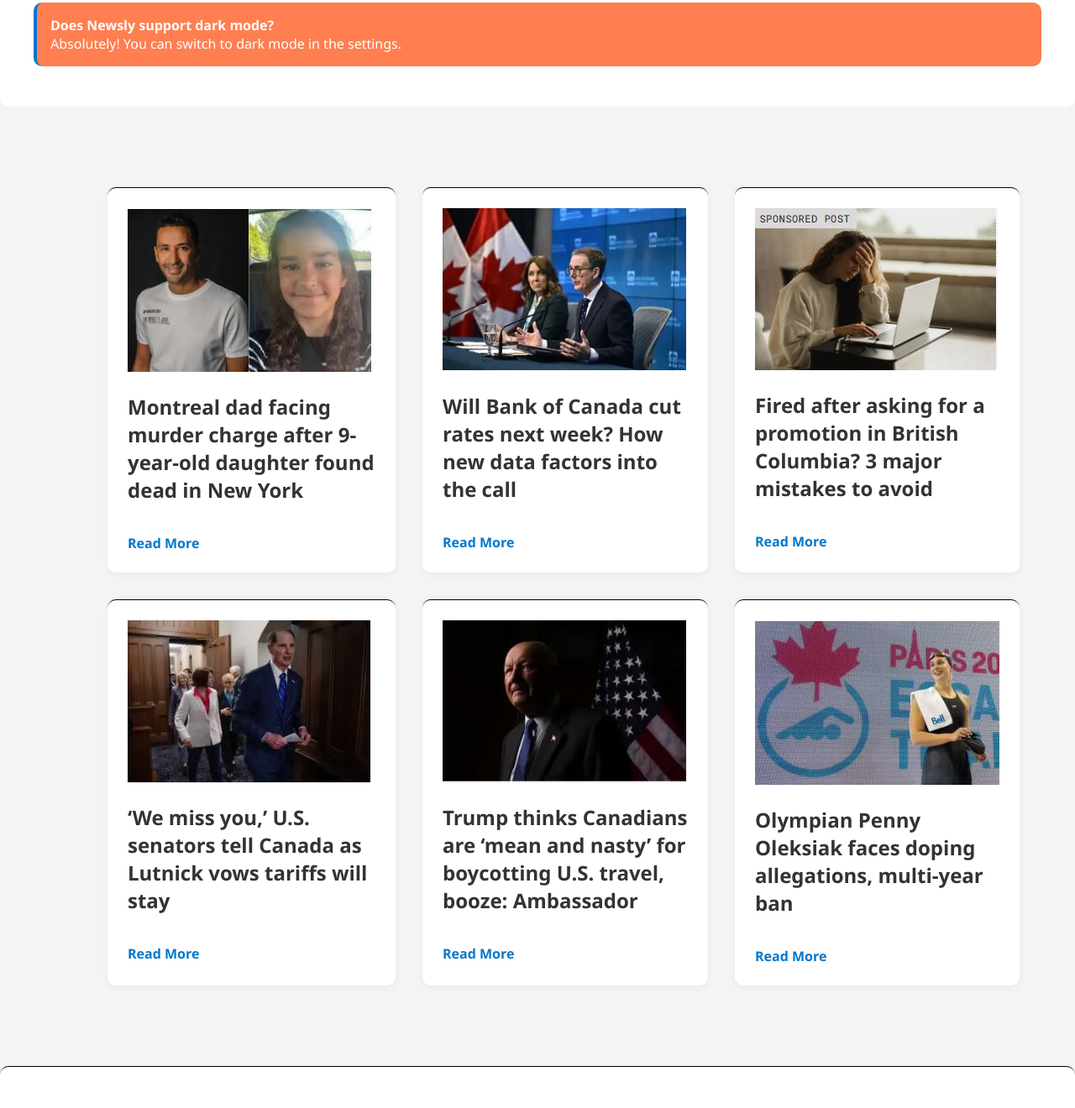
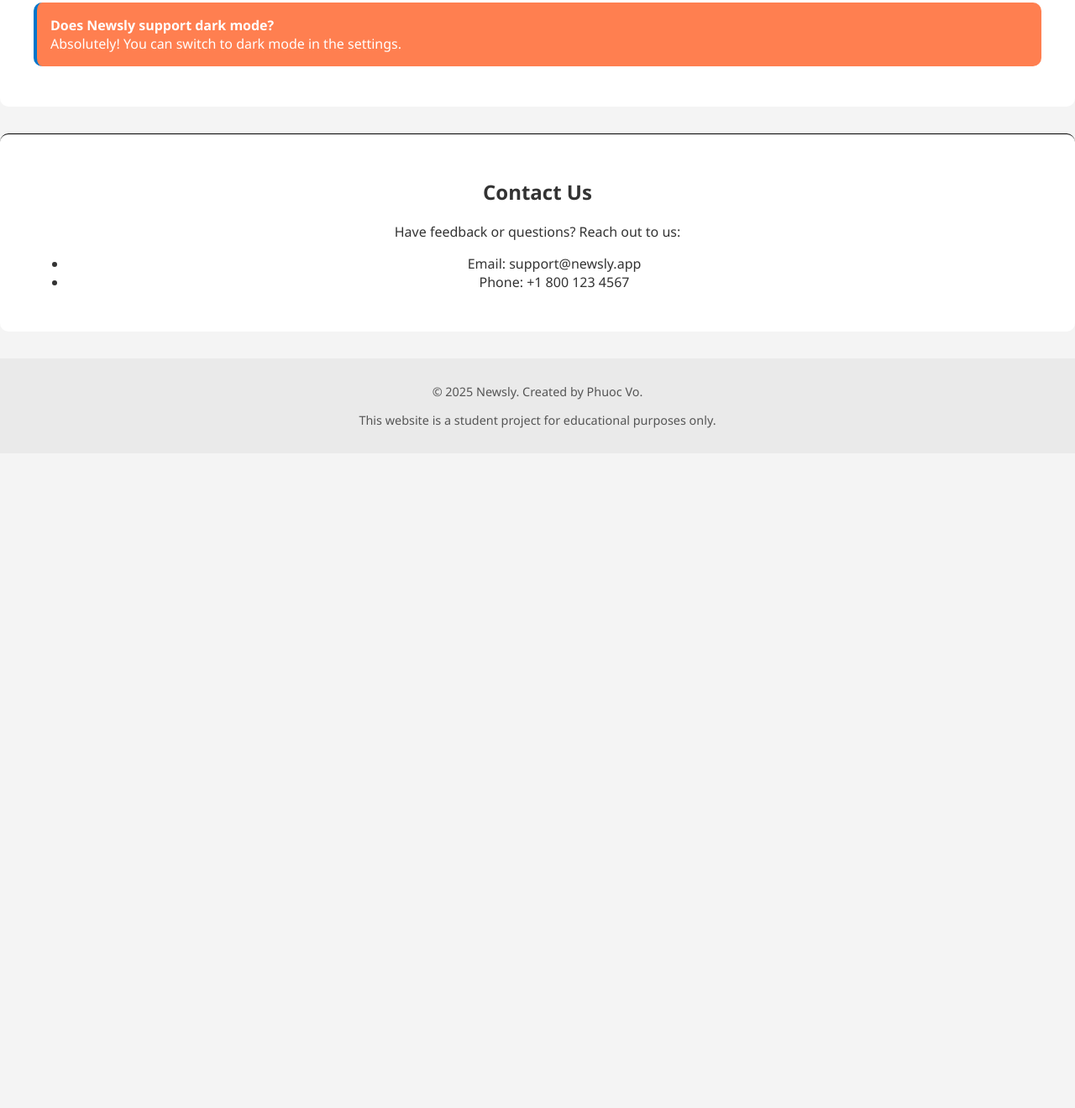
Before and after one commit to Bryan010205/Quiz-2-Web-Tech, a plain HTML site: page index.html in a window 1280 px wide. Shown: the part 1695-3015 px from the top of the page at 84% size. After the commit the page ends 2235 px from the top, so only its background shows below. Drawn offline with Linux system fonts and the light colour scheme.

Commit message:
remove post article

```diff
--- a/index.html
+++ b/index.html
@@ -80,44 +80,7 @@
     </div>
   </section>
 
-  <!-- Blog/News Section -->
-  <main class="blog-grid">
-    <article class="post-card">
-      <img src="images/post 1.JPG" alt="Montreal dad facing murder charge after 9-year-old daughter found dead in New York">
-      <h2>Montreal dad facing murder charge after 9-year-old daughter found dead in New York</h2>
-      <a href="post.html" class="read-more">Read More</a>
-    </article>
 
-    <article class="post-card">
-      <img src="images/post2.JPG" alt="Will Bank of Canada cut rates next week? How new data factors into the call">
-      <h2>Will Bank of Canada cut rates next week? How new data factors into the call</h2>
-      <a href="post.html" class="read-more">Read More</a>
-    </article>
-
-    <article class="post-card">
-      <img src="images/post3.JPG" alt="Fired after asking for a promotion in British Columbia? 3 major mistakes to avoid">
-      <h2>Fired after asking for a promotion in British Columbia? 3 major mistakes to avoid</h2>
-      <a href="post.html" class="read-more">Read More</a>
-    </article>
-
-    <article class="post-card">
-      <img src="images/post4.JPG" alt="‘We miss you,’ U.S. senators tell Canada as Lutnick vows tariffs will stay">
-      <h2>‘We miss you,’ U.S. senators tell Canada as Lutnick vows tariffs will stay</h2>
-      <a href="post.html" class="read-more">Read More</a>
-    </article>
-
-    <article class="post-card">
-      <img src="images/post5.JPG" alt="Trump thinks Canadians are ‘mean and nasty’ for boycotting U.S. travel, booze: Ambassador">
-      <h2>Trump thinks Canadians are ‘mean and nasty’ for boycotting U.S. travel, booze: Ambassador</h2>
-      <a href="post.html" class="read-more">Read More</a>
-    </article>
-
-    <article class="post-card">
-      <img src="images/post6.JPG" alt="Olympian Penny Oleksiak faces doping allegations, multi-year ban">
-      <h2>Olympian Penny Oleksiak faces doping allegations, multi-year ban</h2>
-      <a href="post.html" class="read-more">Read More</a>
-    </article>
-  </main>
 
   <!-- Contact Section -->
   <section id="contact" class="contact-section">
```
